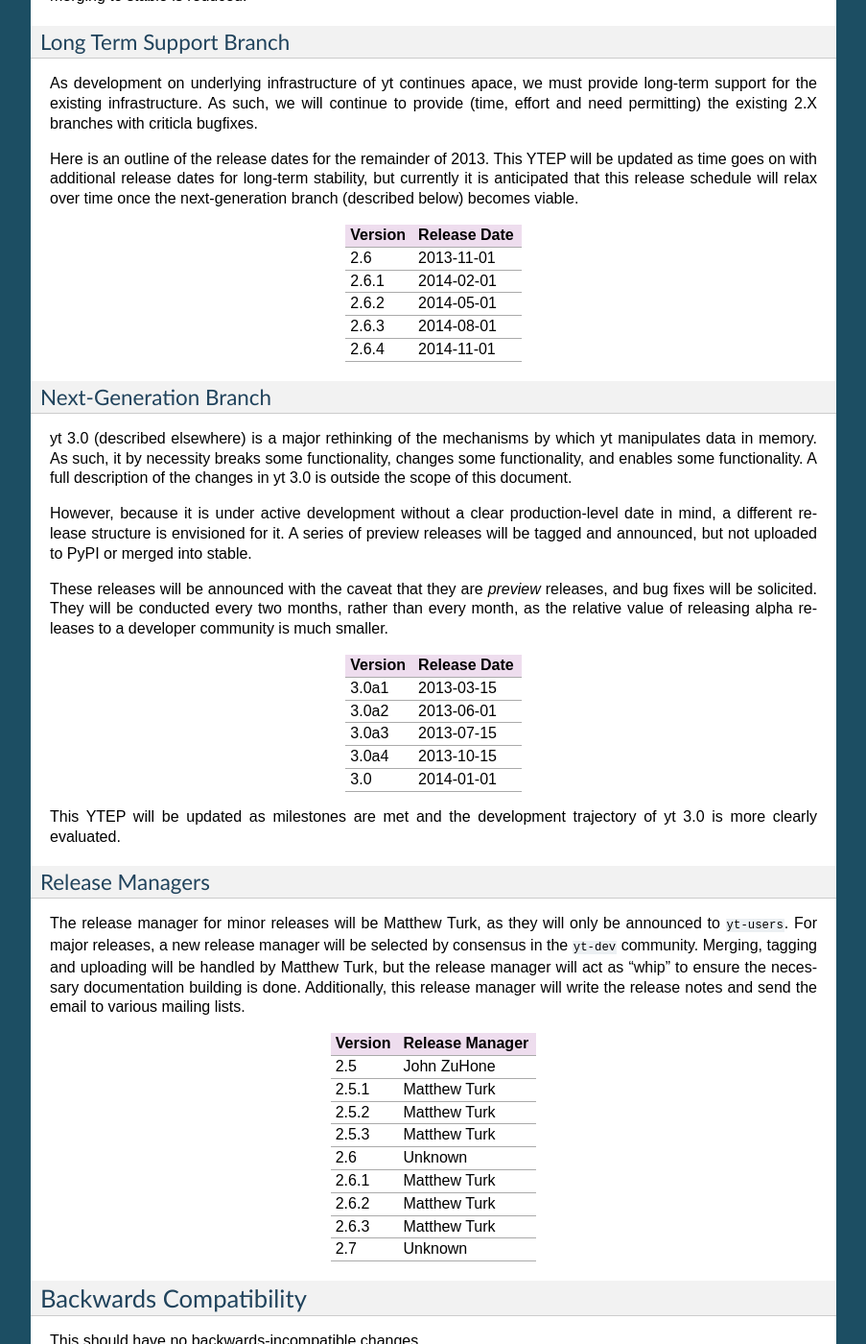
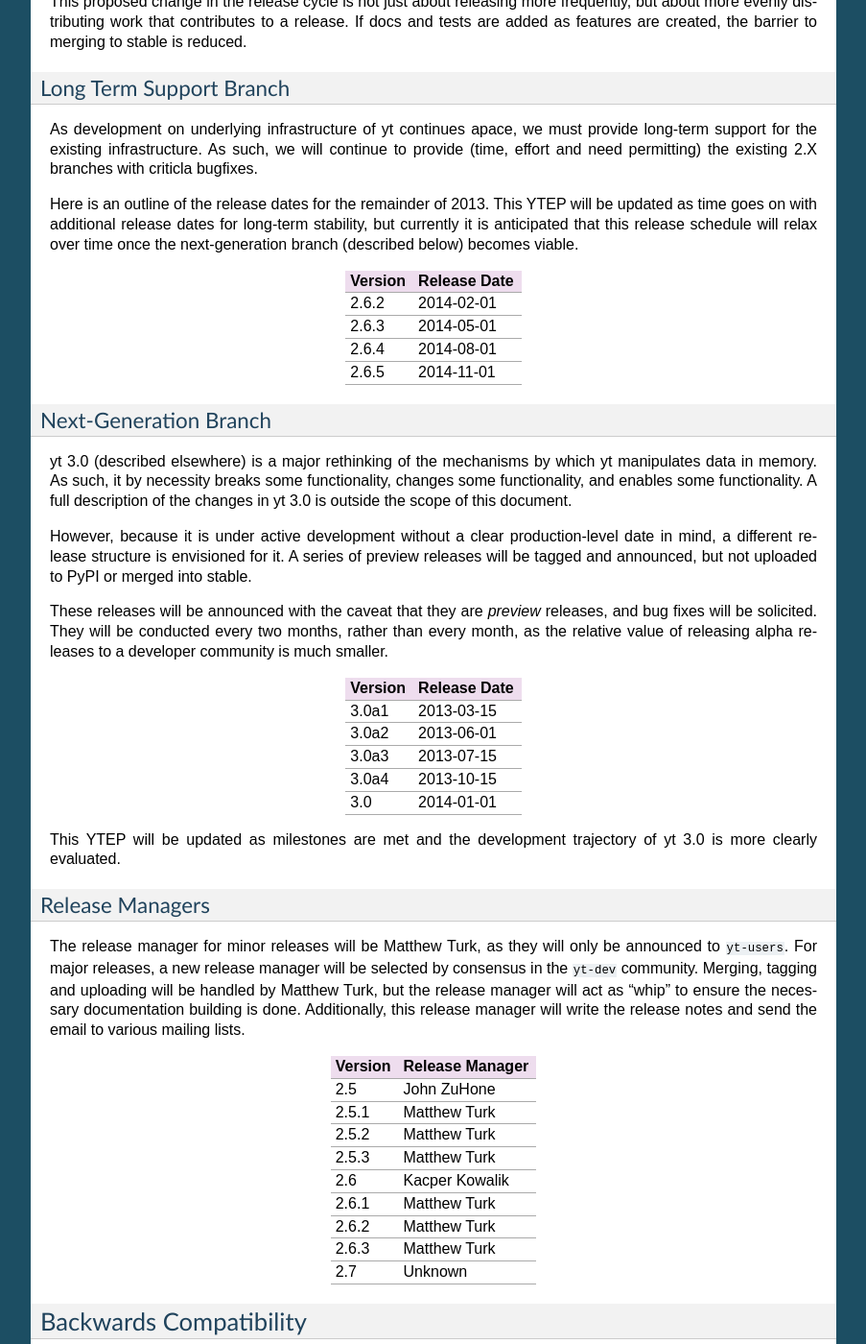
Before and after one commit to yt-project/ytep, a Sphinx documentation site: the page built from source/YTEPs/YTEP-0008.rst, in a window 1280 px wide and 1400 px high, scrolled down 2101 px. Shown: the whole window at 96% size, without its empty margins (198-1101 px from the left). Built offline with Sphinx 7.4.7, drawn with Linux system fonts in a browser that asks for light colours; formulas are drawn with MathJax 3; some of the changed text lies outside the part shown.

Commit message:
Updating release info

```diff
--- a/source/YTEPs/YTEP-0008.rst
+++ b/source/YTEPs/YTEP-0008.rst
@@ -141,11 +143,10 @@ viable.
 ======= ============
 Version Release Date
 ======= ============
-2.6     2013-11-01
-2.6.1   2014-02-01
-2.6.2   2014-05-01
-2.6.3   2014-08-01
-2.6.4   2014-11-01
+2.6.2   2014-02-01
+2.6.3   2014-05-01
+2.6.4   2014-08-01
+2.6.5   2014-11-01
 ======= ============
 
 Next-Generation Branch
@@ -198,7 +199,7 @@ Version Release Manager
 2.5.1   Matthew Turk
 2.5.2   Matthew Turk
 2.5.3   Matthew Turk
-2.6     Unknown
+2.6     Kacper Kowalik
 2.6.1   Matthew Turk
 2.6.2   Matthew Turk
 2.6.3   Matthew Turk
```
Also changed, not shown: other parts of source/YTEPs/YTEP-0008.rst (+2 -0 lines).
